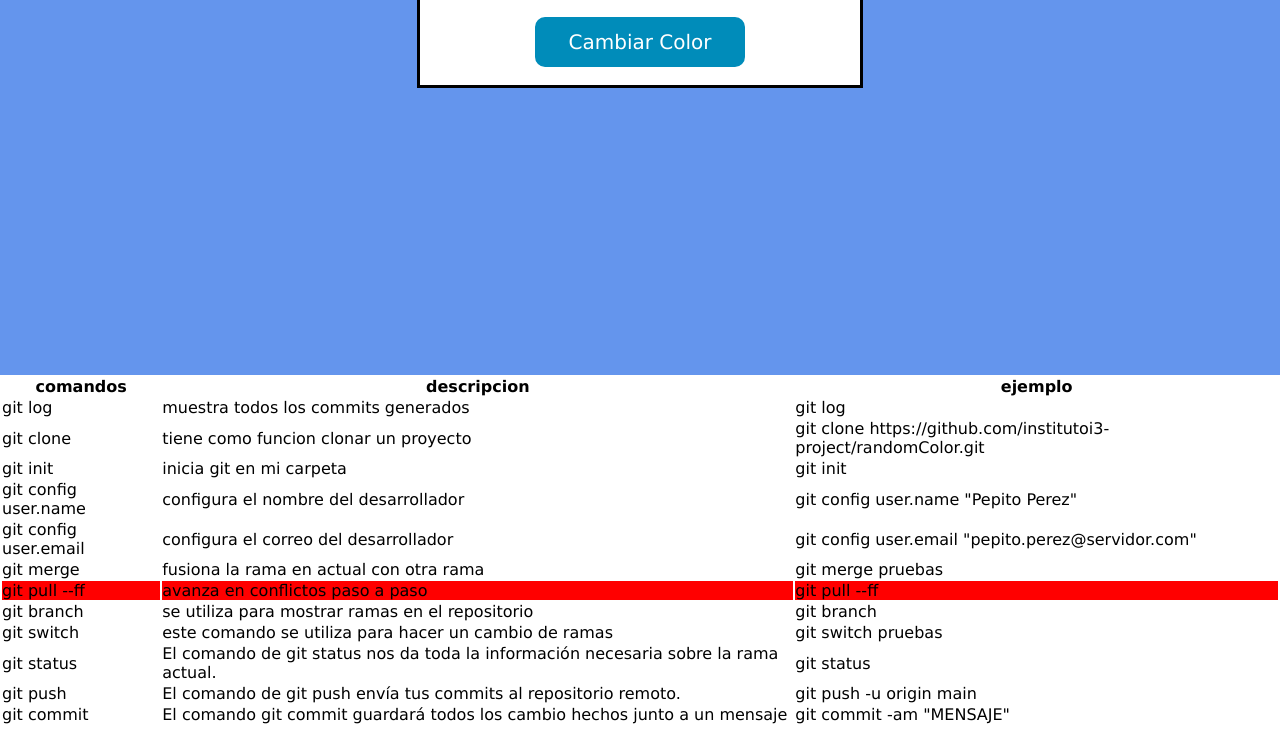
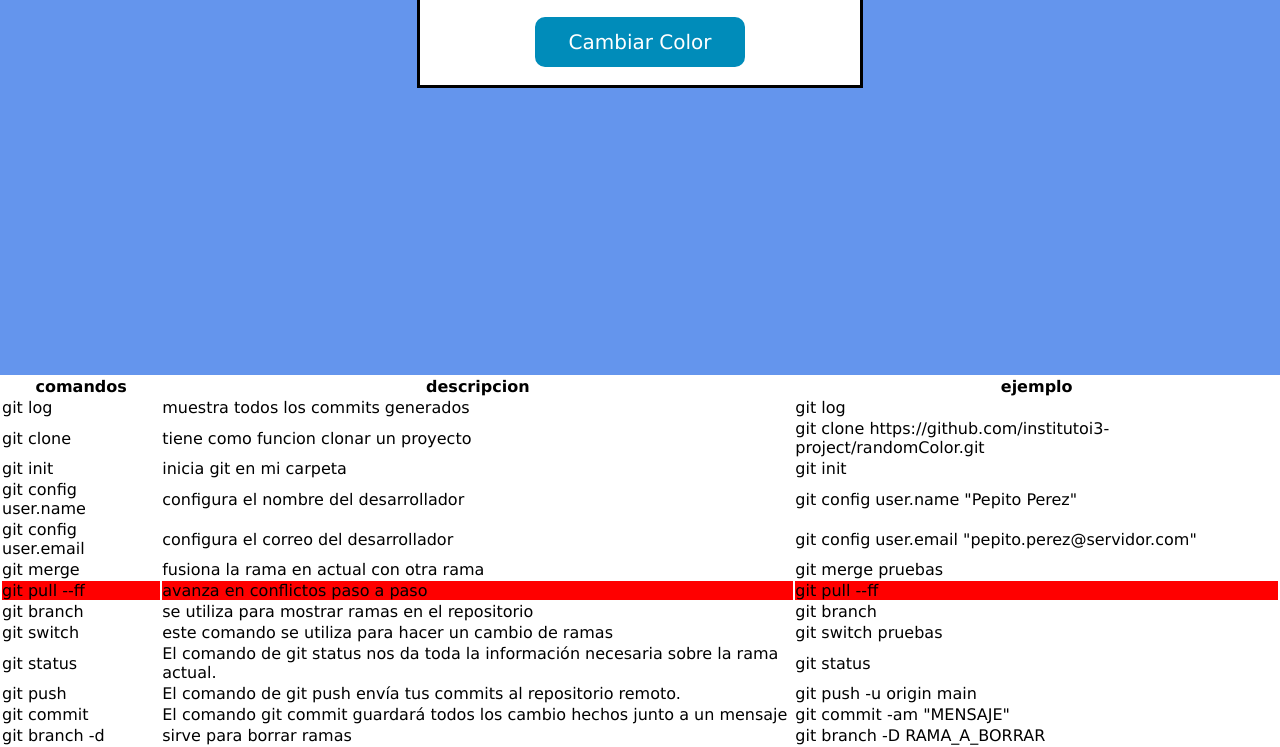
Before and after one commit to institutoi3-project/randomColor, a plain HTML site: page index.html in a window 1280 px wide. Shown: the part 425-1172 px from the top of the page. Before the commit the page ends 1151 px from the top, so only its background shows below. Drawn offline with Linux system fonts and the light colour scheme.

Commit message:
ft. index.html: se agrega comando git branch -d

```diff
--- a/index.html
+++ b/index.html
@@ -95,6 +95,13 @@
             </td>
             <td><code>git commit -am "MENSAJE"</code></td>
           </tr>
+          <tr>
+            <td>git branch -d</td>
+            <td>
+              sirve para borrar ramas
+            </td>
+            <td><code>git branch -D RAMA_A_BORRAR</code></td>
+          </tr>
         </tbody>
       </table>
     </div>
```
